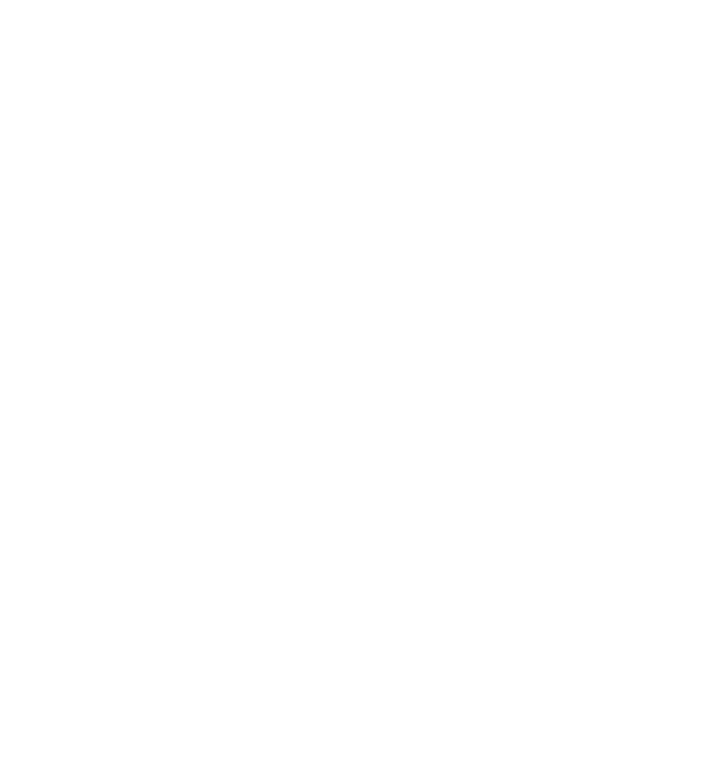
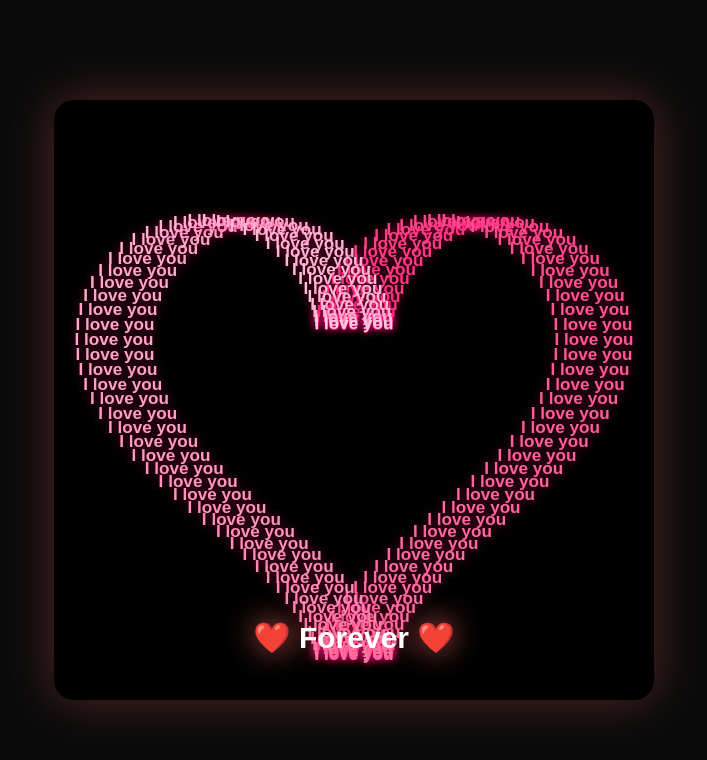
Before and after one commit to Ka1ay/YouMyLove, a plain HTML site: page index.html in a window 1280 px wide. Shown: the whole page, without its empty margins (286-993 px from the left). Drawn offline with Linux system fonts and the light colour scheme.

Commit message:
Update index.html

```diff
--- a/index.html
+++ b/index.html
@@ -4,10 +4,155 @@
     <meta charset="UTF-8">
     <meta name="viewport" content="width=device-width, initial-scale=1.0">
     <title>I Love You ❤️</title>
-    <link rel="stylesheet" href="style.css">
+    <style>
+        * {
+            margin: 0;
+            padding: 0;
+            box-sizing: border-box;
+        }
+
+        body {
+            background: #0a0a0a;
+            display: flex;
+            justify-content: center;
+            align-items: center;
+            min-height: 100vh;
+            overflow: hidden;
+            font-family: 'Arial', sans-serif;
+        }
+
+        canvas {
+            display: block;
+            background: black;
+            border-radius: 20px;
+            box-shadow: 0 0 50px rgba(255, 107, 107, 0.3);
+            cursor: pointer;
+        }
+    </style>
 </head>
 <body>
     <canvas id="heartCanvas"></canvas>
-    <script src="script.js"></script>
+
+    <script>
+        // ===== НАСТРОЙКИ =====
+        const canvas = document.getElementById('heartCanvas');
+        const ctx = canvas.getContext('2d');
+
+        // Адаптивный размер
+        function resizeCanvas() {
+            const size = Math.min(window.innerWidth - 40, window.innerHeight - 40, 600);
+            canvas.width = size;
+            canvas.height = size;
+        }
+        resizeCanvas();
+
+        const centerX = canvas.width / 2;
+        const centerY = canvas.height / 2;
+        const scale = 15;
+
+        // ===== ФУНКЦИЯ ДЛЯ РАСЧЁТА ТОЧЕК СЕРДЦА =====
+        function getHeartPoints() {
+            const points = [];
+            const steps = 120;
+
+            for (let i = 0; i < steps; i++) {
+                const angle = (i / steps) * 2 * Math.PI;
+
+                // Формула сердца из вашего Python кода
+                const x = 16 * Math.pow(Math.sin(angle), 3) * scale;
+                const y = (13 * Math.cos(angle) - 5 * Math.cos(2 * angle) - 2 * Math.cos(3 * angle) - Math.cos(4 * angle)) * scale;
+
+                points.push({
+                    x: centerX + x,
+                    y: centerY - y // Инвертируем Y для Canvas
+                });
+            }
+
+            return points;
+        }
+
+        // ===== ПОСТЕПЕННОЕ ПОЯВЛЕНИЕ =====
+        let step = 0;
+        const points = getHeartPoints();
+        let animationId = null;
+
+        function draw() {
+            ctx.clearRect(0, 0, canvas.width, canvas.height);
+
+            // Вычисляем размер шрифта в зависимости от размера экрана
+            const fontSize = Math.max(canvas.width / 35, 10);
+
+            // Рисуем точки постепенно
+            const pointsToShow = Math.min(step, points.length);
+
+            for (let i = 0; i < pointsToShow; i++) {
+                const p = points[i];
+
+                // Цвет от розового к ярко-красному
+                const brightness = 60 + (i / points.length) * 30;
+                ctx.fillStyle = `hsl(340, 100%, ${brightness}%)`;
+
+                // Настройки текста
+                ctx.font = `bold ${fontSize}px Arial`;
+                ctx.textAlign = 'center';
+                ctx.textBaseline = 'middle';
+
+                // Свечение
+                ctx.shadowColor = 'rgba(255, 20, 147, 0.5)';
+                ctx.shadowBlur = 10;
+
+                // Пишем "I love you"
+                ctx.fillText('I love you', p.x, p.y);
+            }
+
+            // Убираем свечение
+            ctx.shadowBlur = 0;
+
+            // Если ещё не все точки показаны - продолжаем анимацию
+            if (step < points.length) {
+                step += 2; // Скорость появления (чем больше число, тем быстрее)
+                animationId = requestAnimationFrame(draw);
+            } else {
+                // Финальное сообщение внизу
+                ctx.fillStyle = 'white';
+                ctx.font = `bold ${canvas.width / 20}px Arial`;
+                ctx.textAlign = 'center';
+                ctx.textBaseline = 'middle';
+                ctx.shadowColor = 'rgba(255, 107, 107, 0.8)';
+                ctx.shadowBlur = 30;
+                ctx.fillText('❤️ Forever ❤️', centerX, centerY + canvas.height / 2.5);
+                ctx.shadowBlur = 0;
+                animationId = null;
+            }
+        }
+
+        // ===== ЗАПУСК =====
+        draw();
+
+        // Перезапуск при клике
+        canvas.addEventListener('click', () => {
+            if (animationId) {
+                cancelAnimationFrame(animationId);
+                animationId = null;
+            }
+            step = 0;
+            draw();
+        });
+
+        // Перезапуск при изменении размера окна
+        window.addEventListener('resize', () => {
+            resizeCanvas();
+            // Пересчитываем координаты точек
+            const newPoints = getHeartPoints();
+            points.length = 0;
+            points.push(...newPoints);
+            if (animationId) {
+                cancelAnimationFrame(animationId);
+                animationId = null;
+            }
+            step = 0;
+            draw();
+        });
+    </script>
 </body>
 </html>
```
